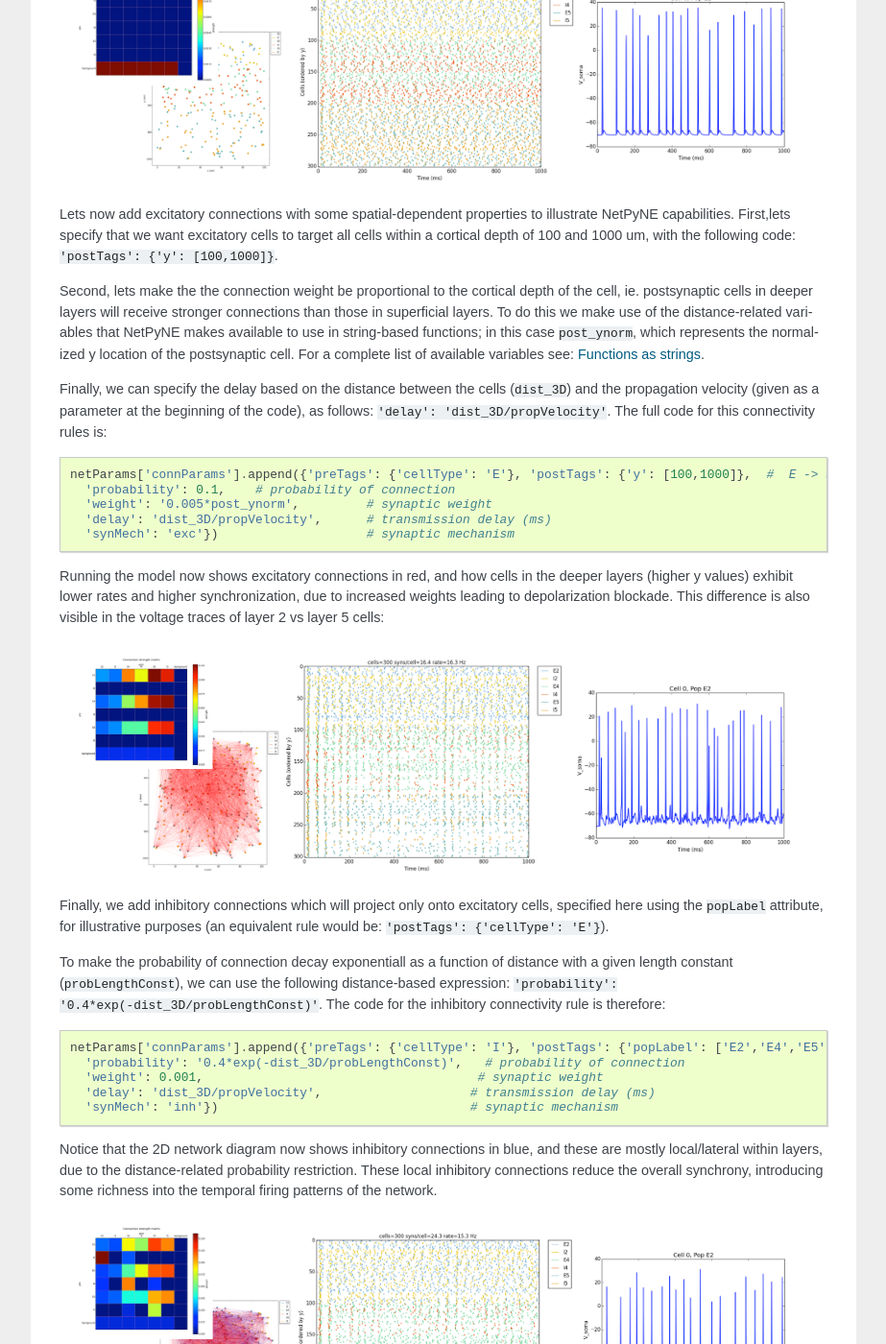
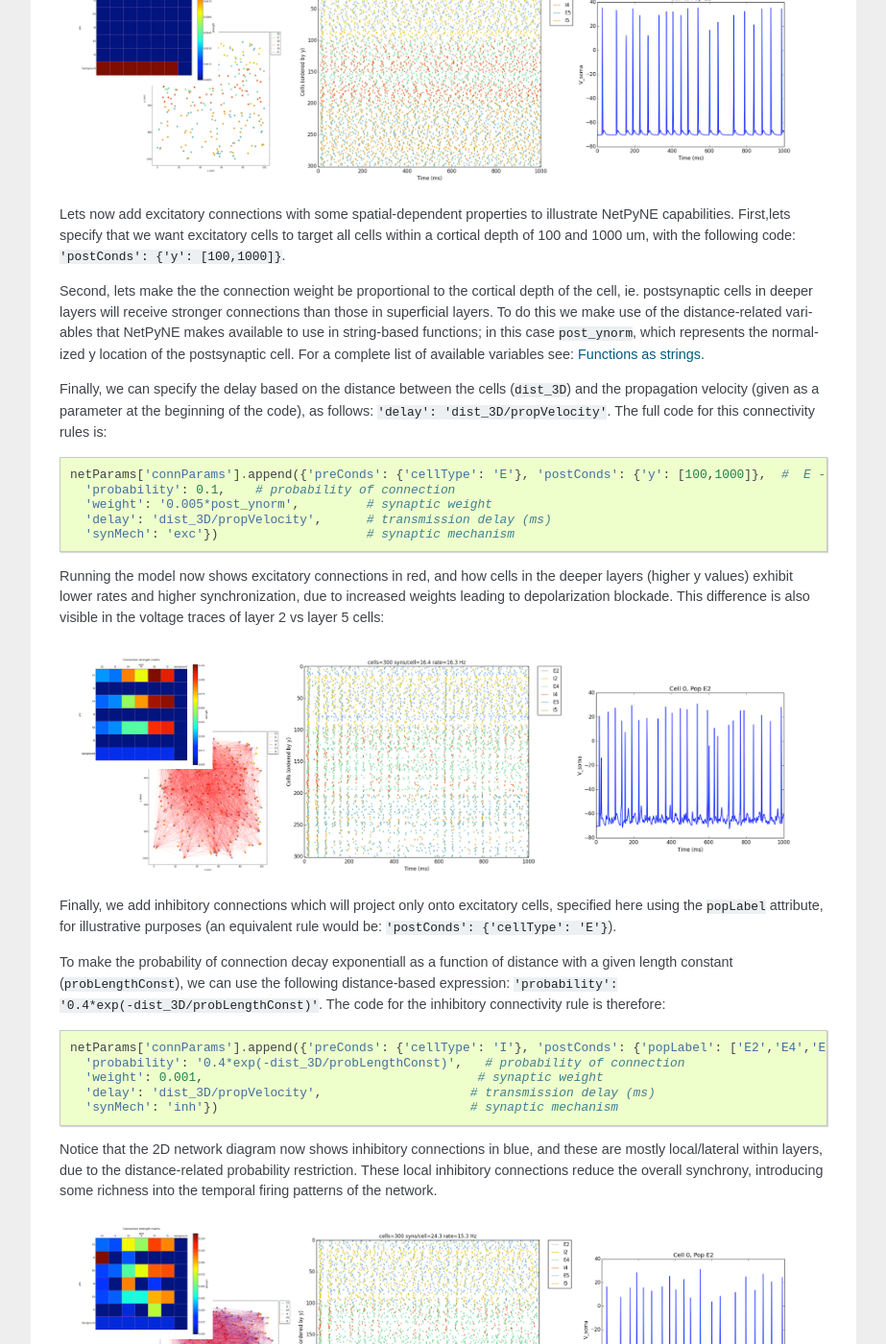
Before and after one commit to suny-downstate-medical-center/netpyne, a Sphinx documentation site: the page built from doc/source/tutorial.rst, in a window 1280 px wide and 1400 px high, scrolled down 10322 px. Shown: the whole window at 96% size, without its empty margins (198-1121 px from the left). Built offline with Sphinx 7.4.7, drawn with Linux system fonts in a browser that asks for light colours; some of the changed text lies outside the part shown.

Commit message:
replaced preTags->preConds and postTags->postConds

```diff
--- a/doc/source/code/hopbrodnetpyne.py
+++ b/doc/source/code/hopbrodnetpyne.py
@@ -7,7 +7,7 @@ netParams['stimParams'] = {'sourceList': [], 'stimList': []}
 
 # Network and connections
 netParams['popParams'].extend([{'popLabel': 'hop', 'cellType': 'PYR', 'cellModel': 'HH', 'numCells': 1}])
-netParams['connParams'].extend([{'preTags': {'popLabel': 'hop'}, 'postTags': {'popLabel': 'hop'}, 'weight': 0.0, 'synMech': 'inh', 'delay': 5}])
+netParams['connParams'].extend([{'preConds': {'popLabel': 'hop'}, 'postConds': {'popLabel': 'hop'}, 'weight': 0.0, 'synMech': 'inh', 'delay': 5}])
 netParams['stimParams']['sourceList'].append({'label': 'bg', 'type': 'IClamp', 'delay': 10, 'dur': int(1000), 'amp': 0.5})
 
 # cells
--- a/doc/source/code/tut2.py
+++ b/doc/source/code/tut2.py
@@ -36,16 +36,16 @@ netParams.addSynMechParams('exc', {'mod': 'Exp2Syn', 'tau1': 0.1, 'tau2': 5.0, '
 
 ## Cell connectivity rules
 netParams.addConnParams('S->M', #  S -> M label
-	{'preTags': {'popLabel': 'S'}, # conditions of presyn cells
-	'postTags': {'popLabel': 'M'}, # conditions of postsyn cells
+	{'preConds': {'popLabel': 'S'}, # conditions of presyn cells
+	'postConds': {'popLabel': 'M'}, # conditions of postsyn cells
 	'probability': 0.5, 		# probability of connection
 	'weight': 0.01, 			# synaptic weight
 	'delay': 5,					# transmission delay (ms)
 	'synMech': 'exc'})   		# synaptic mechanism
 
 netParams.addConnParams('bg->PYR', # background -> PYR label
-	{'preTags': {'popLabel': 'background'},
-	'postTags': {'cellType': 'PYR'},
+	{'preConds': {'popLabel': 'background'},
+	'postConds': {'cellType': 'PYR'},
 	'weight': 0.01, 				# synaptic weight
 	'delay': 5, 				# transmission delay (ms)
 	'synMech': 'exc'})  		# synaptic mechanism
--- a/doc/source/code/tut3.py
+++ b/doc/source/code/tut3.py
@@ -38,8 +38,8 @@ netParams.addSynMechParams('exc', {'mod': 'Exp2Syn', 'tau1': 1.0, 'tau2': 5.0, '
 
 ## Cell connectivity rules
 netParams.addConnParams('S->M',
-	{'preTags': {'popLabel': 'S'},
-	'postTags': {'popLabel': 'M'},  #  S -> M
+	{'preConds': {'popLabel': 'S'},
+	'postConds': {'popLabel': 'M'},  #  S -> M
 	'probability': 0.5, 		# probability of connection
 	'weight': 0.01, 			# synaptic weight
 	'delay': 5,					# transmission delay (ms)
@@ -48,8 +48,8 @@ netParams.addConnParams('S->M',
 	'synMech': 'exc'})   		# target synaptic mechanism
 
 netParams.addConnParams('bg->PYR',
-	{'preTags': {'popLabel': 'background'},
-	'postTags': {'cellType': 'PYR'}, # background -> PYR
+	{'preConds': {'popLabel': 'background'},
+	'postConds': {'cellType': 'PYR'}, # background -> PYR
 	'weight': 0.01, 				# synaptic weight
 	'delay': 5, 				# transmission delay (ms)
 	'synMech': 'exc'})  	# target synapse
--- a/doc/source/code/tut4.py
+++ b/doc/source/code/tut4.py
@@ -34,14 +34,14 @@ netParams['synMechParams'].append({'label': 'exc', 'mod': 'Exp2Syn', 'tau1': 1.0
 
 ## Cell connectivity rules
 netParams['connParams'] = []
-netParams['connParams'].append({'preTags': {'popLabel': 'S'}, 'postTags': {'popLabel': 'M'},  #  S -> M
+netParams['connParams'].append({'preConds': {'popLabel': 'S'}, 'postConds': {'popLabel': 'M'},  #  S -> M
 	'probability': 0.1, 		# probability of connection
 	'weight': 0.005, 			# synaptic weight
 	'delay': 5,					# transmission delay (ms)
 	'sec': 'dend',				# section to connect to
 	'loc': 1.0,
 	'synMech': 'exc'})   	# target synapse
-netParams['connParams'].append({'preTags': {'popLabel': 'background'}, 'postTags': {'cellType': 'PYR'}, # background -> PYR
+netParams['connParams'].append({'preConds': {'popLabel': 'background'}, 'postConds': {'cellType': 'PYR'}, # background -> PYR
 	'weight': 0.01, 				# synaptic weight
 	'delay': 5, 				# transmission delay (ms)
 	'synMech': 'exc'})  	# target synapse
--- a/doc/source/code/tut5.py
+++ b/doc/source/code/tut5.py
@@ -46,18 +46,18 @@ netParams['synMechParams'].append({'label': 'inh', 'mod': 'Exp2Syn', 'tau1': 0.6
 ## Cell connectivity rules
 netParams['connParams'] = []
 
-netParams['connParams'].append({'preTags': {'popLabel': 'background'}, 'postTags': {'cellType': ['E', 'I']}, # background -> all
+netParams['connParams'].append({'preConds': {'popLabel': 'background'}, 'postConds': {'cellType': ['E', 'I']}, # background -> all
   'weight': 0.01,                     # synaptic weight
   'delay': 'max(1, gauss(5,2))',      # transmission delay (ms)
   'synMech': 'exc'})                  # synaptic mechanism
 
-netParams['connParams'].append({'preTags': {'cellType': 'E'}, 'postTags': {'y': [100,1000]},  #  E -> all (100-1000 um)
+netParams['connParams'].append({'preConds': {'cellType': 'E'}, 'postConds': {'y': [100,1000]},  #  E -> all (100-1000 um)
   'probability': 0.1,#'uniform(0.05,0.2)',    # probability of connection
   'weight': '0.005*post_ynorm',         # synaptic weight
   'delay': 'dist_3D/propVelocity',      # transmission delay (ms)
   'synMech': 'exc'})                    # synaptic mechanism
 
-netParams['connParams'].append({'preTags': {'cellType': 'I'}, 'postTags': {'popLabel': ['E2','E4','E5']},       #  I -> E
+netParams['connParams'].append({'preConds': {'cellType': 'I'}, 'postConds': {'popLabel': ['E2','E4','E5']},       #  I -> E
   'probability': '0.4*exp(-dist_3D/probLengthConst)',   # probability of connection
   'weight': 0.001,                                     # synaptic weight
   'delay': 'dist_3D/propVelocity',                    # transmission delay (ms)
--- a/doc/source/code/tut6.py
+++ b/doc/source/code/tut6.py
@@ -40,13 +40,13 @@ netParams['synMechParams'].append({'label': 'inh', 'mod': 'Exp2Syn', 'tau1': 0.1
 netParams['connParams'] = []
 
 netParams['connParams'].append(
-    {'preTags': {'popLabel': 'background'}, 'postTags': {'popLabel': 'hop'}, # background -> PYR
+    {'preConds': {'popLabel': 'background'}, 'postConds': {'popLabel': 'hop'}, # background -> PYR
     'weight': 0.1,                    # fixed weight of 0.1
     'synMech': 'exc',                 # target exc synapse
     'delay': 1})                      # uniformly distributed delays between 1-5ms
 
 netParams['connParams'].append(
-    {'preTags': {'popLabel': 'hop'}, 'postTags': {'popLabel': 'hop'},
+    {'preConds': {'popLabel': 'hop'}, 'postConds': {'popLabel': 'hop'},
     'weight': 0.0,                      # weight of each connection
     'synMech': 'inh',                   # target inh synapse
     'delay': 5})       				    # delay
--- a/doc/source/code/tut_import.py
+++ b/doc/source/code/tut_import.py
@@ -88,14 +88,14 @@ netParams['synMechParams'].append({'label': 'AMPA', 'mod': 'Exp2Syn', 'tau1': 1.
 netParams['connParams'] = []
 
 netParams['connParams'].append({
-	'preTags': {'popLabel': 'background'}, 'postTags': {'cellType': 'PYR', 'cellModel': ['Traub', 'HH', 'Mainen', 'Izhi2003b', 'Izhi2007b']}, # background -> PYR (weight=0.1)
+	'preConds': {'popLabel': 'background'}, 'postConds': {'cellType': 'PYR', 'cellModel': ['Traub', 'HH', 'Mainen', 'Izhi2003b', 'Izhi2007b']}, # background -> PYR (weight=0.1)
 	'connFunc': 'fullConn', 	# connectivity function (all-to-all)
 	'weight': 0.1, 			# synaptic weight
 	'delay': 5,					# transmission delay (ms)
 	'sec': 'soma'})
 
 netParams['connParams'].append({
-	'preTags': {'popLabel': 'background'}, 'postTags': {'cellType': 'PYR', 'cellModel': ['HH3D','Friesen','Izhi2003a', 'Izhi2007a']}, # background -> PYR (weight = 10)
+	'preConds': {'popLabel': 'background'}, 'postConds': {'cellType': 'PYR', 'cellModel': ['HH3D','Friesen','Izhi2003a', 'Izhi2007a']}, # background -> PYR (weight = 10)
 	'connFunc': 'fullConn', 	# connectivity function (all-to-all)
 	'weight': 5, 				# synaptic weight
 	'delay': 5,					# transmission delay (ms)
@@ -103,7 +103,7 @@ netParams['connParams'].append({
 	'sec': 'soma'})
 
 netParams['connParams'].append({
-	'preTags': {'cellType': 'PYR'}, 'postTags': {'cellType': 'PYR'},  #  PYR -> PYR random
+	'preConds': {'cellType': 'PYR'}, 'postConds': {'cellType': 'PYR'},  #  PYR -> PYR random
 	'connFunc': 'convConn', 	# connectivity function (random)
 	'convergence': 'uniform(0,10)', 			# max number of incoming conns to cell
 	'weight': 0.001, 			# synaptic weight
--- a/doc/source/tutorial.rst
+++ b/doc/source/tutorial.rst
@@ -212,7 +212,7 @@ We will first add a rule to randomly connect the sensory to the motor population
 
 	## Cell connectivity rules
 	netParams['connParams'] = []
-	netParams['connParams'].append({'preTags': {'popLabel': 'S'}, 'postTags': {'popLabel': 'M'},  #  S -> M
+	netParams['connParams'].append({'preConds': {'popLabel': 'S'}, 'postConds': {'popLabel': 'M'},  #  S -> M
 		'probability': 0.5, 		# probability of connection
 		'weight': 0.01, 		# synaptic weight
 		'delay': 5,			# transmission delay (ms)
@@ -220,7 +220,7 @@ We will first add a rule to randomly connect the sensory to the motor population
 
 Next we will connect background inputs (NetStims) to all cells of both populations::
 
-	netParams['connParams'].append({'preTags': {'popLabel': 'background'}, 'postTags': {'cellType': 'PYR'}, # background -> PYR
+	netParams['connParams'].append({'preConds': {'popLabel': 'background'}, 'postConds': {'cellType': 'PYR'}, # background -> PYR
 		'weight': 0.01, 		# synaptic weight
 		'delay': 5, 			# transmission delay (ms)
 		'synMech': 'exc'})  	# synaptic mechanism
@@ -308,7 +308,7 @@ Here we extend the pyramidal cell type by adding a dendritic section with a pass
 
 We can also update the connectivity rule to specify that the ``S`` cells should connect to the dendrite of ``M`` cells, by adding the dict entry ``'sec': 'dend'`` as follows::
 
-	netParams['connParams'].append({'preTags': {'popLabel': 'S'}, 'postTags': {'popLabel': 'M'},  #  S -> M
+	netParams['connParams'].append({'preConds': {'popLabel': 'S'}, 'postConds': {'popLabel': 'M'},  #  S -> M
 		'connFunc': 'randConn',     # connectivity function (random)
 		'maxConns': 10,             # max number of incoming conns to cell
 		'weight': 0.01,             # synaptic weight
@@ -427,7 +427,7 @@ In terms of connectivity, we'll start by adding background inputs to all cell in
 	## Cell connectivity rules
 	netParams['connParams'] = []
 
-	netParams['connParams'].append({'preTags': {'popLabel': 'background'}, 'postTags': {'cellType': ['E', 'I']}, # background -> all
+	netParams['connParams'].append({'preConds': {'popLabel': 'background'}, 'postConds': {'cellType': ['E', 'I']}, # background -> all
 	  'weight': 0.01,                     # synaptic weight
 	  'delay': 'max(1, gauss(5,2))',      # transmission delay (ms)
 	  'synMech': 'exc'})                  # synaptic mechanism
@@ -462,13 +462,13 @@ If we run the model at this point we will see the cells are distributed into thr
 	:align: center
 
 
-Lets now add excitatory connections with some spatial-dependent properties to illustrate NetPyNE capabilities. First,lets  specify that we want excitatory cells to target all cells within a cortical depth of 100 and 1000 um, with the following code: ``'postTags': {'y': [100,1000]}``.
+Lets now add excitatory connections with some spatial-dependent properties to illustrate NetPyNE capabilities. First,lets  specify that we want excitatory cells to target all cells within a cortical depth of 100 and 1000 um, with the following code: ``'postConds': {'y': [100,1000]}``.
 
 Second, lets make the the connection weight be proportional to the cortical depth of the cell, ie. postsynaptic cells in deeper layers will receive stronger connections than those in superficial layers. To do this we make use of the distance-related variables that NetPyNE makes available to use in string-based functions; in this case ``post_ynorm``, which represents the normalized y location of the postsynaptic cell. For a complete list of available variables see: :ref:`function_string`.
 
 Finally, we can specify the delay based on the distance between the cells (``dist_3D``) and the propagation velocity (given as a parameter at the beginning of the code), as follows: ``'delay': 'dist_3D/propVelocity'``. The full code for this connectivity rules is::
 
-	netParams['connParams'].append({'preTags': {'cellType': 'E'}, 'postTags': {'y': [100,1000]},  #  E -> all (100-1000 um)
+	netParams['connParams'].append({'preConds': {'cellType': 'E'}, 'postConds': {'y': [100,1000]},  #  E -> all (100-1000 um)
 	  'probability': 0.1,    # probability of connection
 	  'weight': '0.005*post_ynorm',         # synaptic weight
 	  'delay': 'dist_3D/propVelocity',      # transmission delay (ms)
@@ -482,12 +482,12 @@ Running the model now shows excitatory connections in red, and how cells in the
 	:align: center
 
 
-Finally, we add inhibitory connections which will project only onto excitatory cells, specified here using the ``popLabel`` attribute, for illustrative purposes (an equivalent rule would be: ``'postTags': {'cellType': 'E'}``).
+Finally, we add inhibitory connections which will project only onto excitatory cells, specified here using the ``popLabel`` attribute, for illustrative purposes (an equivalent rule would be: ``'postConds': {'cellType': 'E'}``).
 
 To make the probability of connection decay exponentiall as a function of distance with a given length constant (``probLengthConst``), we can use the following distance-based expression: ``'probability': '0.4*exp(-dist_3D/probLengthConst)'``. The code for the inhibitory connectivity rule is therefore::
 
 
-	netParams['connParams'].append({'preTags': {'cellType': 'I'}, 'postTags': {'popLabel': ['E2','E4','E5']},       #  I -> E
+	netParams['connParams'].append({'preConds': {'cellType': 'I'}, 'postConds': {'popLabel': ['E2','E4','E5']},       #  I -> E
 	  'probability': '0.4*exp(-dist_3D/probLengthConst)',   # probability of connection
 	  'weight': 0.001,                                     # synaptic weight
 	  'delay': 'dist_3D/propVelocity',                    # transmission delay (ms)
@@ -542,13 +542,13 @@ We begin by creating a new file (``net6.py``) describing a simple network with o
 	netParams['connParams'] = []
 
 	netParams['connParams'].append(
-	    {'preTags': {'popLabel': 'background'}, 'postTags': {'popLabel': 'hop'}, # background -> PYR
+	    {'preConds': {'popLabel': 'background'}, 'postConds': {'popLabel': 'hop'}, # background -> PYR
 	    'weight': 0.1,                    # fixed weight of 0.08
 	    'synMech': 'exc',                 # target exc synapse
 	    'delay': 1})                      # fixed delay of 1-5ms
 
 	netParams['connParams'].append(
-	    {'preTags': {'popLabel': 'hop'}, 'postTags': {'popLabel': 'hop'},
+	    {'preConds': {'popLabel': 'hop'}, 'postConds': {'popLabel': 'hop'},
 	    'weight': 0.0,                      # weight of each connection
 	    'synMech': 'inh',                   # target inh synapse
 	    'delay': 5})       				    # delay
```
Also changed, not shown: doc/source/reference.rst (+6 -6 lines), 8 other files.
